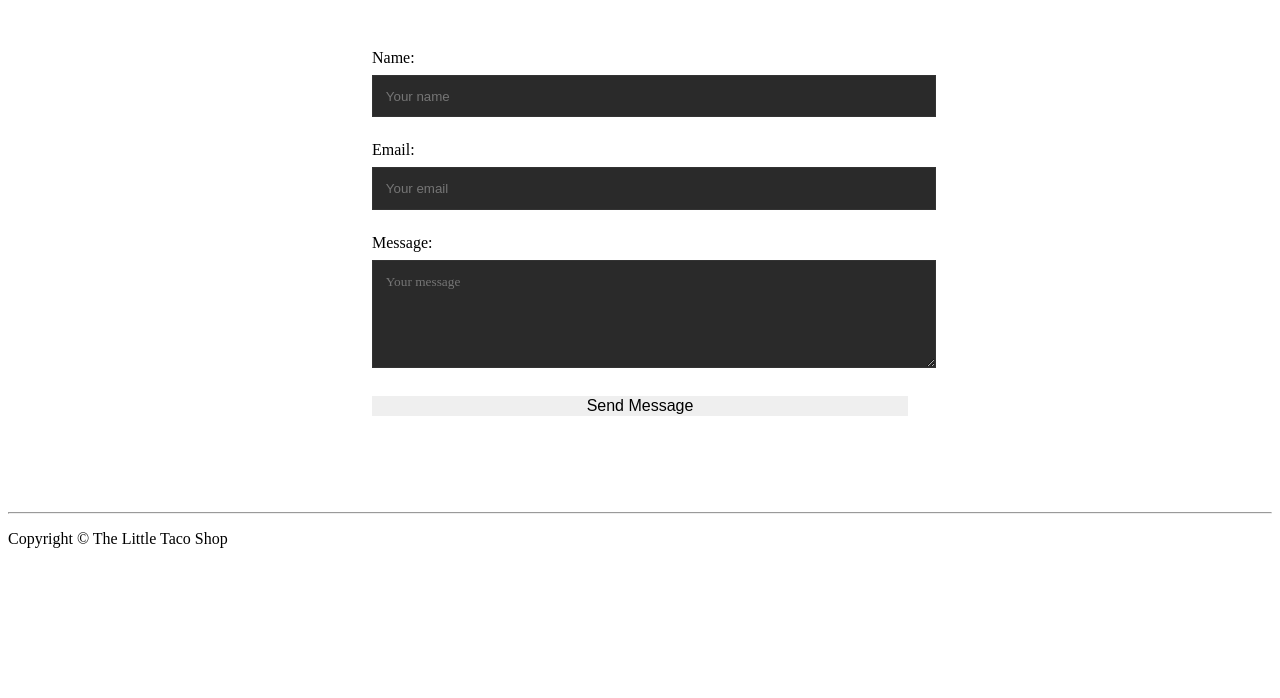
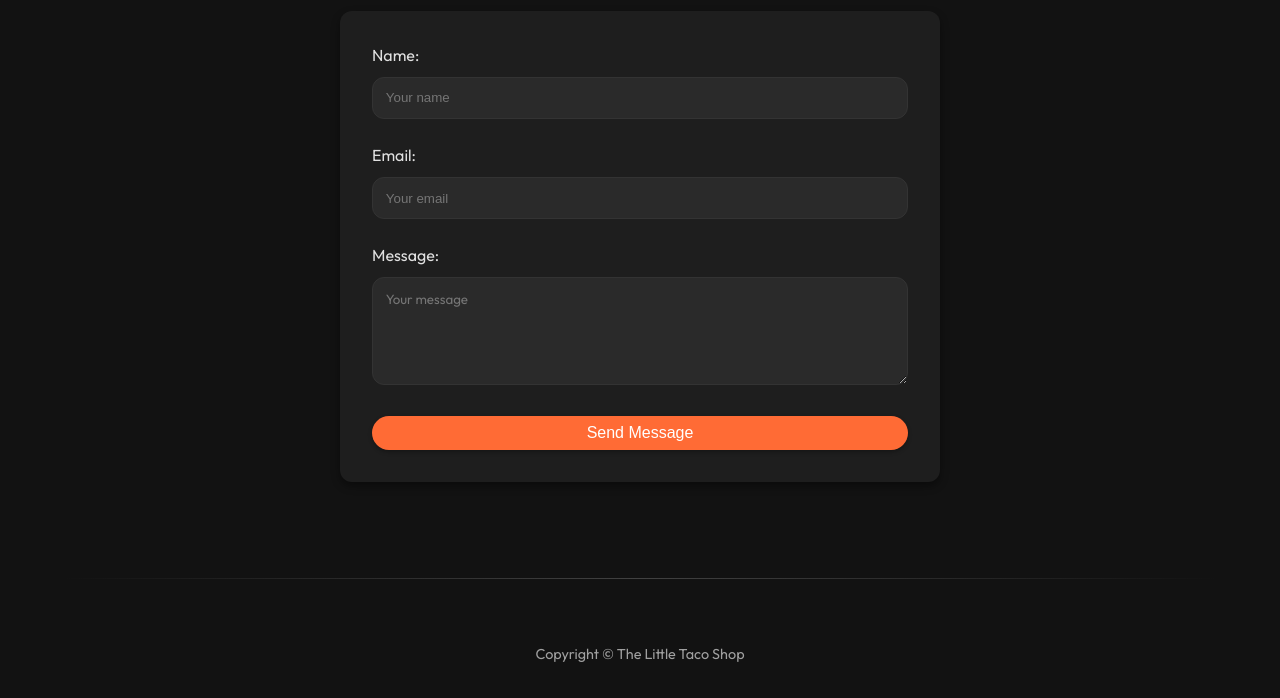
Before and after one commit to roy-ayush22/project-tacoshop, a plain HTML site: page contact_form.html in a window 1280 px wide. Shown: the part 278-976 px from the top of the page. Before the commit the page ends 842 px from the top, so only its background shows below. Drawn offline with Linux system fonts and the light colour scheme; the site is published under a folder, as on GitHub Pages, so addresses that start at the root find nothing.

Commit message:
Fix favicon and stylesheet paths in contact form

```diff
--- a/contact_form.html
+++ b/contact_form.html
@@ -4,11 +4,11 @@
     <meta charset="UTF-8" />
     <meta name="viewport" content="width=device-width, initial-scale=1.0" />
     <title>Contact Us - The Little Taco Shop</title>
-    <link rel="icon" type="image/png" href="/img/favicon.png" />
+    <link rel="icon" type="image/png" href="img/favicon.png" />
     <link rel="preconnect" href="https://fonts.googleapis.com">
     <link rel="preconnect" href="https://fonts.gstatic.com" crossorigin>
     <link href="https://fonts.googleapis.com/css2?family=Outfit:wght@300;400;600;700&family=Shadows+Into+Light&display=swap" rel="stylesheet">
-    <link rel="stylesheet" href="/style/style.css" />
+    <link rel="stylesheet" href="style/style.css" />
   </head>
   <body>
     <div class="app-container">
```
